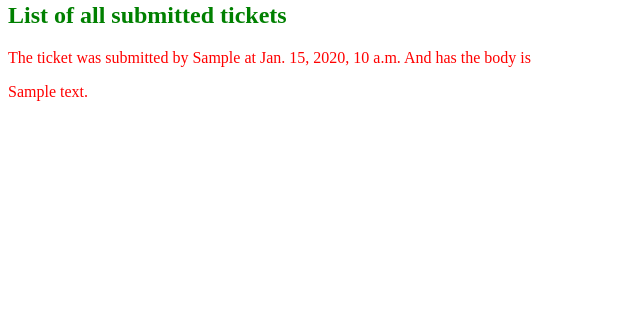
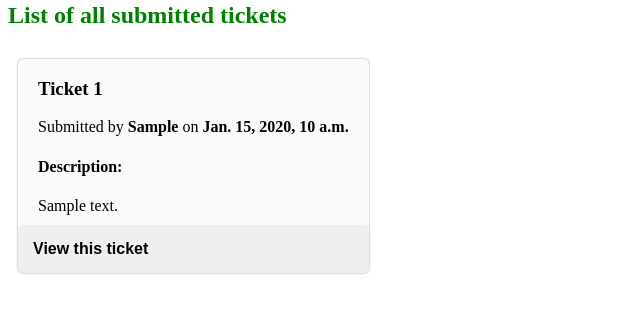
Before and after one commit to 26huang/ticketing_web_app, a Django app: page /tickets/ in a window 1280 px wide. Shown: the part 38-351 px from the top of the page, without its empty margins (0-640 px from the left). Run offline with Django 3.2, Linux system fonts and the light colour scheme; tables that the repository leaves empty hold one stand-in row (values such as "Sample post").

Commit message:
added new layout for tickets page

```diff
--- a/ticketing/ticketing/static/style.css
+++ b/ticketing/ticketing/static/style.css
@@ -1,3 +1,37 @@
+.tickets {
+    display: flex;
+    flex-wrap: wrap;
+}
+
+.ticket {
+    margin: 10px;
+    background: #fafafa;
+    border-radius: 5px;
+    box-shadow: 0px 0px 2px 0px rgba(0,0,0,0.5);
+}
+
+.ticket > * {
+    padding: 0 20px;
+}
+
+.ticket h4 {
+    margin: 20px 9 5px 0;
+}
+
+.ticket a {
+    color: black;
+    margin-top: 10px;
+    padding: 15px;
+    display: block;
+    border-radius: 5px;
+    background: #efefef;
+}
+
+.ticket a:hover {
+    background: #e2e2e2;
+}
+
+
 h1 {
-        color: green;
-    }
+    color: green;
+}
--- a/ticketing/ticketing/templates/applayout.html
+++ b/ticketing/ticketing/templates/applayout.html
@@ -4,7 +4,7 @@
 <head>
     <meta charset="UTF-8">
     <title>Ticketing App - {% block title %} {% endblock %}</title>
-    <link rel="stylesheet" href="{% static 'index/index.css' %}"/>
+    <link rel="stylesheet" href="{% static 'style.css' %}"/>
 </head>
 <body>
     <nav>
--- a/ticketing/ticketing/templates/tickets.html
+++ b/ticketing/ticketing/templates/tickets.html
@@ -19,24 +19,39 @@
 <!--        </div>-->
 <!--        {% endfor %}-->
 
+<!--        {% for ticket in tickets %}-->
+<!--            {% if ticket.submitter == 'new user' %}-->
+<!--            <div>-->
+<!--                The ticket was submitted by {{ ticket.submitter }} at {{ ticket.created_at }}-->
+<!--                And has the body is-->
+<!--                <p>-->
+<!--                    {{ ticket.body }}-->
+<!--                </p>-->
+<!--            </div>-->
+<!--            {% else %}-->
+<!--            <div style="color: red">-->
+<!--                The ticket was submitted by {{ ticket.submitter }} at {{ ticket.created_at }}-->
+<!--                And has the body is-->
+<!--                <p>-->
+<!--                    {{ ticket.body }}-->
+<!--                </p>-->
+<!--            </div>-->
+<!--            {% endif %}-->
+<!--            <a href="{% url 'ticket' ticket.pk %}">View this ticket</a>-->
+<!--        {% endfor %}-->
+    <div class="tickets">
         {% for ticket in tickets %}
-            {% if ticket.submitter == 'new user' %}
-            <div>
-                The ticket was submitted by {{ ticket.submitter }} at {{ ticket.created_at }}
-                And has the body is
-                <p>
-                    {{ ticket.body }}
-                </p>
+            <div class="ticket">
+                <h3>Ticket {{ ticket.pk }}</h3>
+                <div class="info">
+                    Submitted by <strong>{{ticket.submitter}}</strong>
+                    on <strong>{{ticket.created_at}}</strong>
+                </div>
+                <h4>Description:</h4>
+                <div class="body">{{ticket.body}}</div>
+                <a class="viewticket" href="{% url 'ticket' ticket.pk %}">View this ticket</a>
             </div>
-            {% else %}
-            <div style="color: red">
-                The ticket was submitted by {{ ticket.submitter }} at {{ ticket.created_at }}
-                And has the body is
-                <p>
-                    {{ ticket.body }}
-                </p>
-            </div>
-            {% endif %}
-            <a href="{% url 'ticket' ticket.pk %}">View this ticket</a>
         {% endfor %}
+    </div>
+
 {% endblock %}
```
